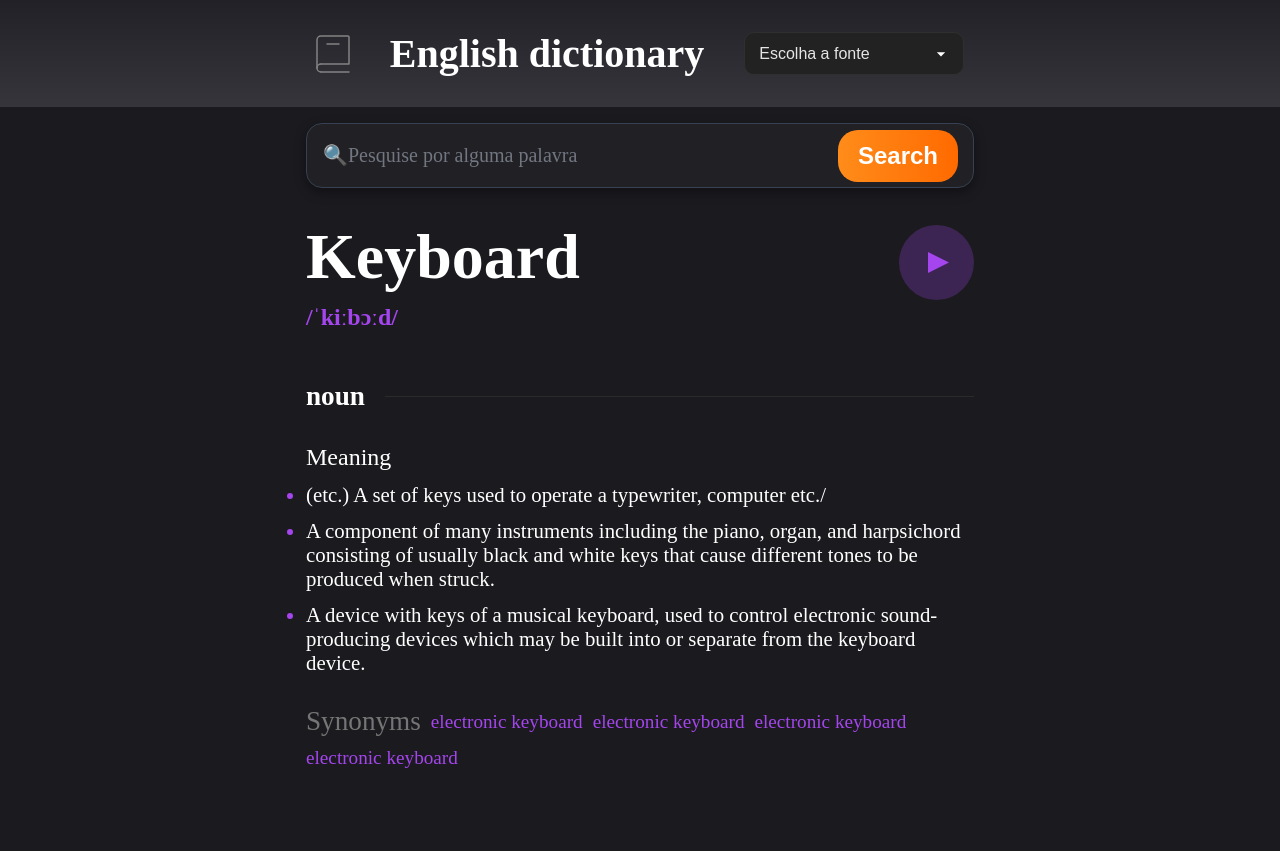
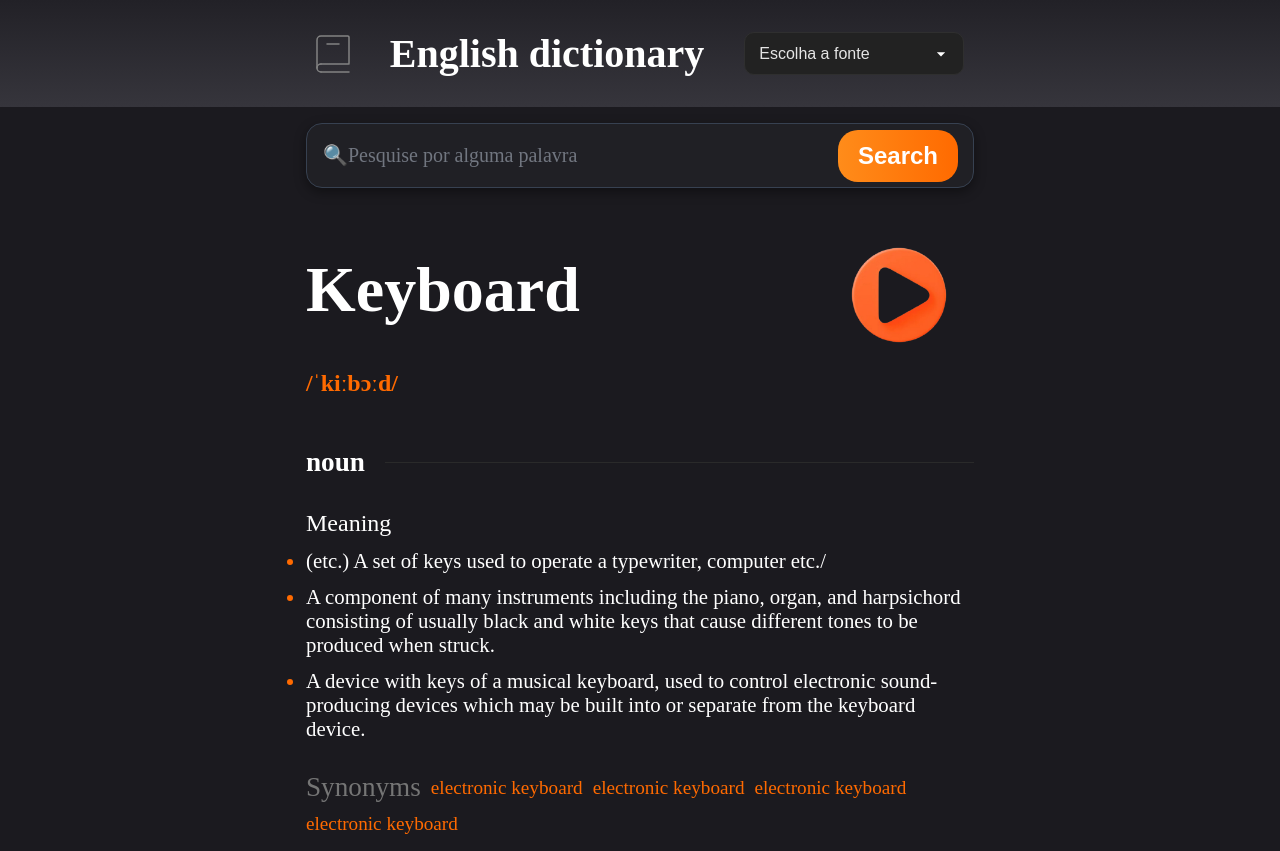
Before and after one commit to vinivmarinho/projeto-dicionario, a React (Vite) app: page / in a window 1280 px wide. Before the commit the page ends 800 px from the top, so only its background shows below. Built offline with nearby package versions, Linux system fonts and the light colour scheme.

Commit message:
style: Muda botão de áudio e cor da página

```diff
--- a/src/components/word.jsx
+++ b/src/components/word.jsx
@@ -1,4 +1,4 @@
-import play from "../assets/icon-play.svg";
+import play from "../assets/orange-button.png";
 import "../style/word.css";
 export default function Word() {
   return (
--- a/src/style/meaning.css
+++ b/src/style/meaning.css
@@ -14,7 +14,7 @@
     margin-bottom: 1.5em;
 }
 ul li::marker{
-    color: #A445ED;
+    color: #ff6a00;
 }
 .synonyms{
     display: flex;
@@ -27,7 +27,7 @@ ul li::marker{
 }
 .synonyms li{
     list-style-type: none;
-    color: #A445ED;
+    color: #ff6a00;
     font-size: 1.2em;
     align-self: center;
     cursor: pointer;
--- a/src/style/word.css
+++ b/src/style/word.css
@@ -17,7 +17,7 @@
 }
 #phonetic-transcription{
     grid-area: 2 / 1;
-    color: #A445ED;
+    color: #ff6a00;
     font-size: 1.5em;
     font-weight: bold;
     margin-bottom: 30px;
@@ -27,6 +27,11 @@ img#play-button{
     justify-self: end;
     align-self: center;
     cursor: pointer;
+    width: 150px;
+    height: 150px;
+}
+img#play-button:hover{
+    transform: translatey(-10px);
 }
 div#part-of-speech-container{
     display: grid;
```
Also changed, not shown: src/assets/orange-button.png (added).
